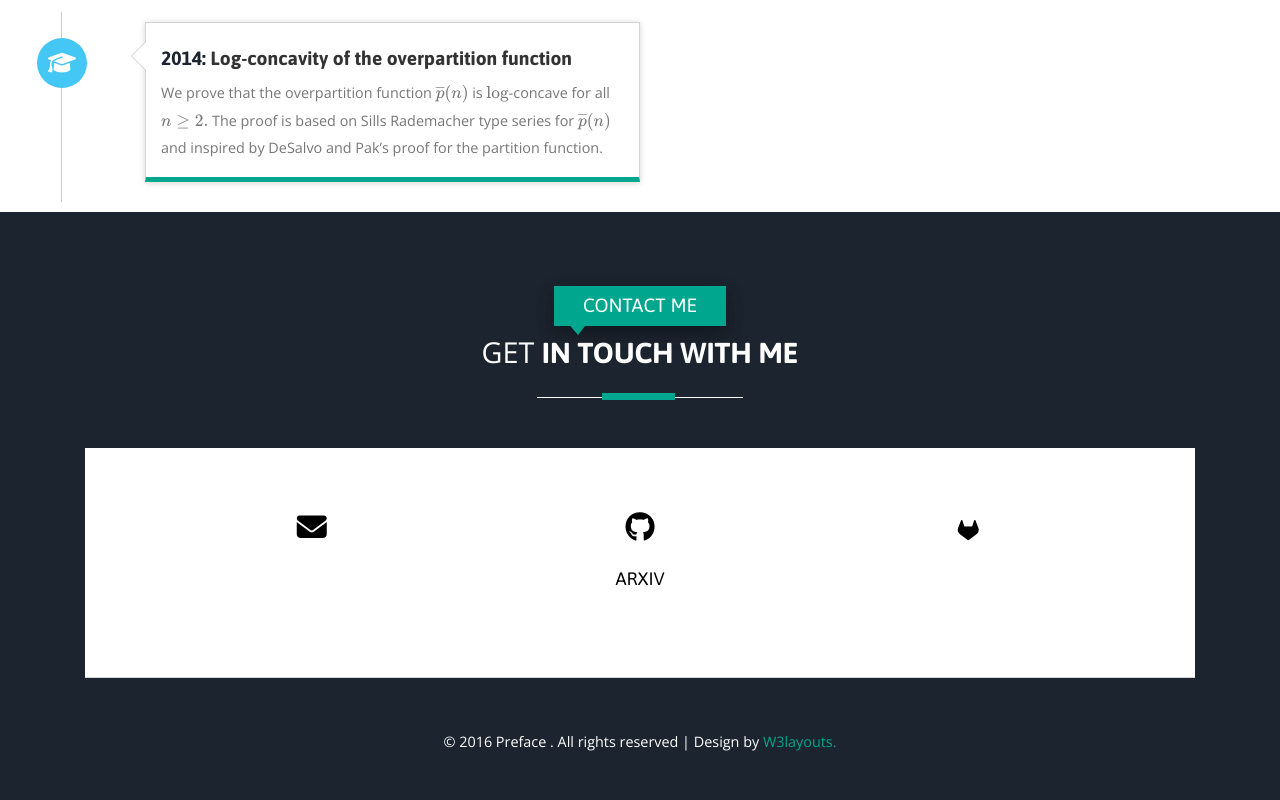
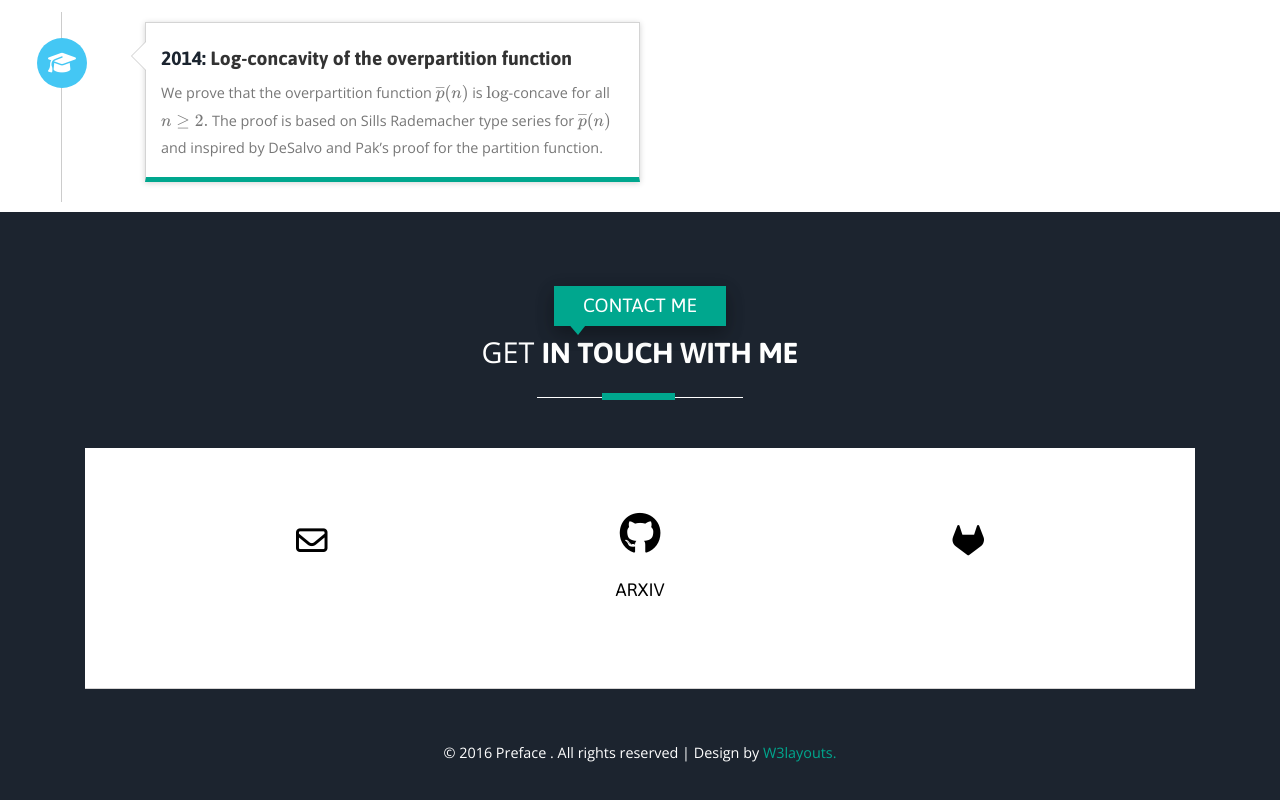
Before and after one commit to benjaminengel/benjaminengel.github.io, a plain HTML site: page index.html in a window 1280 px wide. Shown: the part 3285-4085 px from the top of the page. Drawn offline with nearby package versions, Linux system fonts and the light colour scheme; some packages are replaced by stand-ins of ours; files whose address does not match are found by name.

Commit message:
contact section spacing

```diff
--- a/css/style.css
+++ b/css/style.css
@@ -2187,3 +2187,13 @@ ul.address {
     font-family: 'Asap', sans-serif;
         text-align: center ! important;
     }
+
+    .fa-2x {
+  font-size: 2em !important;}
+
+.fa-3x {
+  font-size: 3em !important;}
+
+    .fa-lg {
+        font-size: 1.5em !important;
+    }
--- a/index.html
+++ b/index.html
@@ -680,7 +680,7 @@ inspired by DeSalvo and Pak’s proof for the partition function.</p>
                                                                 link += (key.charAt(ltr))
                                                             }
                                                         }
-                                                        document.write("<a href='mailto:" + link + "'><span><i class='fa fa-envelope' aria-hidden='true'></i></span></a>")
+                                                        document.write("<a href='mailto:" + link + "'><span><i class='fa fa-envelope-o fa-lg' aria-hidden='true'></i> </span></a>")
 
                                                     }
 
@@ -693,7 +693,8 @@ inspired by DeSalvo and Pak’s proof for the partition function.</p>
 
                                         <li class="contact-list-element">
                                             <a href="https://github.com/benjaminengel">
-                                                                                        <span><i class="fa fa-github" aria-hidden="true"></i> </span>
+                                                                                        <span><i class="fa fa-github fa-2x" aria-hidden="true"></i>
+                                                </span>
                                             <!--<h4>
                                                 Find me <br> on Github
                                             </h4>-->
@@ -703,7 +704,7 @@ inspired by DeSalvo and Pak’s proof for the partition function.</p>
 
                                                                                 <li class="contact-list-element">
                                             <a href="https://gitlab.com/engel.benjamin">
-                                                                                        <span><i class="fa fa-gitlab" aria-hidden="true"></i> </span>
+                                                                                        <span><i class="fa fa-gitlab fa-lg" aria-hidden="true"></i> </span>
                                             <!--<h4>
                                                 Find me <br> on GitLab
                                             </h4>-->
```
